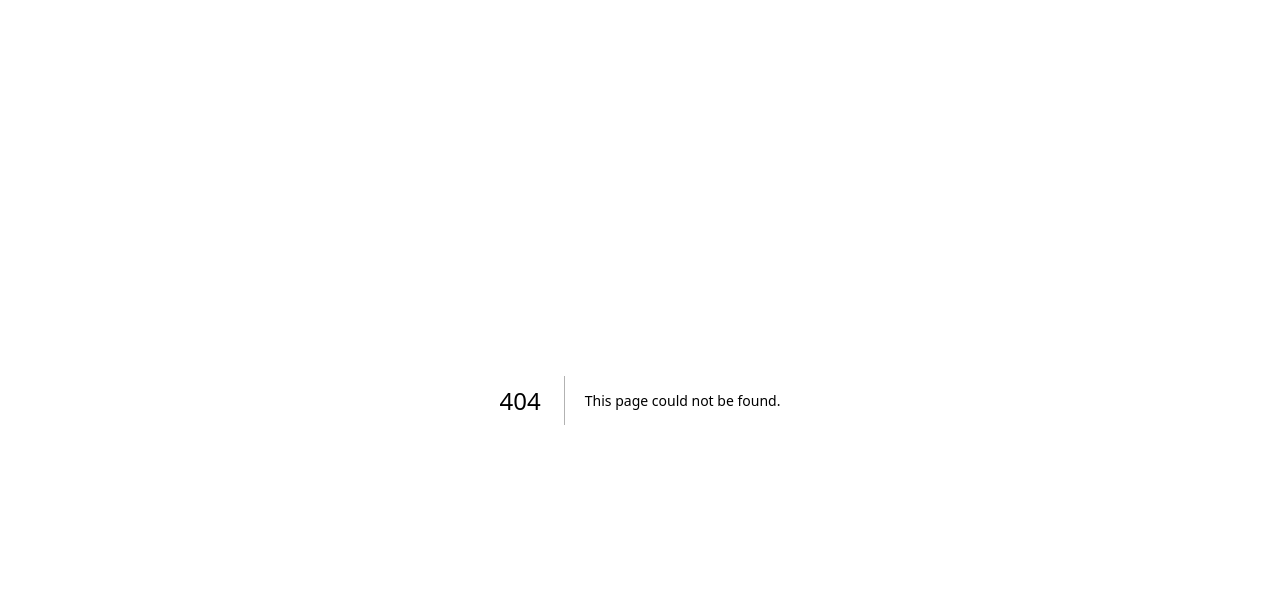
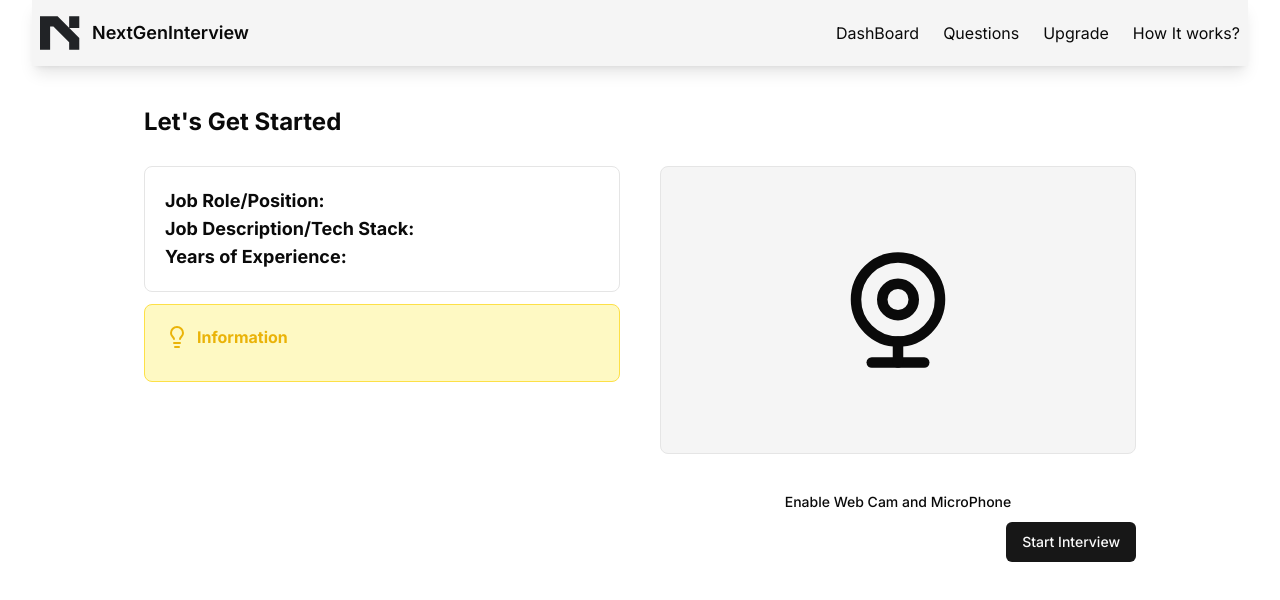
Before and after one commit to Vishalk990/AI-Interviewer-built-with-NextJs, a Next.js app: page /dashboard/interview/1 in a window 1280 px wide. Before the commit this address had no page. Shown: the top 600 px of the page. Built offline with nearby package versions, Linux system fonts and the light colour scheme; no server answers; the database is empty.

Commit message:
InterView start page added

```diff
--- a/app/dashboard/_components/AddNewInterview.jsx
+++ b/app/dashboard/_components/AddNewInterview.jsx
@@ -17,6 +17,7 @@
 import { MockInterview } from "@/utils/schema";
 import { useUser } from "@clerk/nextjs";
 import moment from "moment";
+import { useRouter } from "next/navigation";
 
 function AddNewInterview() {
   const [openDialog, setOpenDialog] = useState(false);
@@ -27,6 +28,7 @@
   const [jsonResponse, setJsonResponse] = useState([]);
   const [loading, setLoading] = useState(false);
 
+  const router = useRouter();
   const { user } = useUser();
 
   const onSubmit = async (e) => {
@@ -69,6 +71,8 @@
           setJobDesc("");
           setJobExperience("");
           setOpenDialog(false);
+
+          router.push(`dashboard/interview/${resp[0]?.mockId}`)
         }
       } catch (error) {
         console.error("Error:", error);
@@ -107,6 +111,7 @@
                   <div className="mt-7 my-3">
                     <label>Job Role/Position</label>
                     <Input
+                      className="my-2"
                       placeholder="Ex. Full Stack Developer"
                       required
                       value={jobPosition}
@@ -116,6 +121,7 @@
                   <div className="my-3">
                     <label>Job Description/Tech Stack(In Short)</label>
                     <Textarea
+                      className="my-2"
                       placeholder="Ex. React, Angular, NodeJs, NextJs"
                       required
                       value={jobDesc}
@@ -125,6 +131,7 @@
                   <div className="my-3">
                     <label>Years of Experience</label>
                     <Input
+                      className="my-2"
                       placeholder="Ex. 5"
                       type="number"
                       required
--- /dev/null
+++ b/app/dashboard/interview/[interviewid]/page.jsx
@@ -0,0 +1,96 @@
+"use client";
+import { Button } from "@/components/ui/button";
+import { db } from "@/utils/db";
+import { MockInterview } from "@/utils/schema";
+import { eq } from "drizzle-orm";
+import { Lightbulb, WebcamIcon } from "lucide-react";
+import Link from "next/link";
+import React, { useEffect, useState } from "react";
+import Webcam from "react-webcam";
+
+function Interview({ params }) {
+  const [interviewData, setInterviewData] = useState();
+  const [webCamEnabled, setWebCamEnabled] = useState(false);
+
+  useEffect(() => {
+    console.log(params.interviewid);
+    GetInterviewDetails();
+  }, []);
+
+  const GetInterviewDetails = async () => {
+    const result = await db
+      .select()
+      .from(MockInterview)
+      .where(eq(MockInterview.mockId, params.interviewid));
+
+    // console.log(result);
+    setInterviewData(result[0]);
+  };
+
+  return (
+    <div className="my-10">
+      <h2 className="font-bold text-2xl">Let&apos;s Get Started</h2>
+
+      <div className="grid grid-cols-1 md:grid-cols-2 gap-10">
+        <div className="flex flex-col my-5">
+          <div className="gap-5 rounded-lg  p-5 border mt-2 mb-3">
+            <h2 className="text-lg">
+              <strong>Job Role/Position: </strong>
+              {interviewData?.jobPosition}{" "}
+            </h2>
+            <h2 className="text-lg">
+              <strong>Job Description/Tech Stack: </strong>
+              {interviewData?.jobDesc}{" "}
+            </h2>
+            <h2 className="text-lg">
+              <strong>Years of Experience: </strong>
+              {interviewData?.jobExperience}{" "}
+            </h2>
+          </div>
+          <div className="p-5 border rounded-lg border-yellow-300 bg-yellow-100">
+            <h2 className="flex gap-2 items-center text-yellow-500">
+              <Lightbulb />
+              <strong>Information</strong>
+            </h2>
+            <h2 className="mt-3 text-yellow-500">
+              {process.env.NEXT_PUBLIC_INFORMATION}
+            </h2>
+          </div>
+        </div>
+
+        <div>
+          {webCamEnabled ? (
+            <Webcam
+              onUserMedia={() => setWebCamEnabled(true)}
+              onUserMediaError={() => setWebCamEnabled(false)}
+              mirrored={true}
+              style={{
+                height: 300,
+                width: 300,
+              }}
+            />
+          ) : (
+            <>
+              <WebcamIcon className="h-72 w-full my-7 p-20 bg-secondary rounded-lg border" />
+              <Button
+                variant="ghost"
+                className="w-full"
+                onClick={() => setWebCamEnabled(true)}
+              >
+                Enable Web Cam and MicroPhone
+              </Button>
+            </>
+          )}
+        </div>
+      </div>
+
+      <div className="flex justify-end items-end">
+        <Link href={`/dashboard/interview/${params.interviewid}/start`}>
+          <Button>Start Interview</Button>
+        </Link>
+      </div>
+    </div>
+  );
+}
+
+export default Interview;
--- /dev/null
+++ b/app/dashboard/interview/[interviewid]/start/_components/QuestionsSection.jsx
@@ -0,0 +1,30 @@
+import { Lightbulb } from "lucide-react";
+import React from "react";
+
+function QuestionsSection({ mockInterviewQuestion, activeQuestionIndex }) {
+  return (
+    <div className="p-5 border rounded-lg my-10">
+      <div className="grid grid-cols-2 md:grid-cols-3 lg:grid-cols-4 gap-5">
+        {mockInterviewQuestion?.map((question, index) => (
+          <h2
+            key={index}
+            className={`p-2 bg-secondary rounded-full text-xs md:text-sm text-center cursor-pointer
+                    ${activeQuestionIndex === index && `bg-black text-white`}`}
+          >
+            Question #{index + 1}
+          </h2>
+        ))}
+      </div>
+      <h2 className="my-5 text-sm md:text-md">{mockInterviewQuestion?.[activeQuestionIndex]?.Question}</h2>
+
+      <div className="p-5 border rounded-lg bg-blue-100 mt-20">
+        <h2 className="flex gap-2 items-center text-blue-500">
+            <Lightbulb/><strong>Note:</strong>
+        </h2>
+        <h2 className="text-sm text-blue-500 my-2">{process.env.NEXT_PUBLIC_QUESTION_NOTE}</h2>
+      </div>
+    </div>
+  );
+}
+
+export default QuestionsSection;
--- /dev/null
+++ b/app/dashboard/interview/[interviewid]/start/_components/RecordAnswerSection.jsx
@@ -0,0 +1,31 @@
+import { Button } from "@/components/ui/button";
+import Image from "next/image";
+import React from "react";
+import Webcam from "react-webcam";
+
+function RecordAnswerSection() {
+  return (
+    <div className="flex flex-col items-center justify-center">
+      <div className="flex flex-col mt-20 justify-center items-center bg-black rounded-lg p-5">
+        <Image
+          src={"/webcam.jpg"}
+          width={200}
+          height={200}
+          alt="webcam"
+          className="absolute"
+        />
+        <Webcam
+          mirrored={true}
+          style={{
+            height: 300,
+            width: "100%",
+            zIndex: 10,
+          }}
+        />
+      </div>
+      <Button variant="outline" className="my-10">Record Answer</Button>
+    </div>
+  );
+}
+
+export default RecordAnswerSection;
--- /dev/null
+++ b/app/dashboard/interview/[interviewid]/start/page.jsx
@@ -0,0 +1,44 @@
+"use client"
+import { db } from '@/utils/db';
+import { MockInterview } from '@/utils/schema';
+import { eq } from 'drizzle-orm';
+import React, { useEffect, useState } from 'react'
+import QuestionsSection from './_components/QuestionsSection';
+import RecordAnswerSection from './_components/RecordAnswerSection';
+
+function StartInterview({params}) {
+
+    const [interviewData,setInterviewData] = useState();
+    const [mockInterviewQuestion,setMockInterviewQuestion] = useState();
+    const [activeQuestionIndex,setActiveQuestionIndex] = useState(0);
+
+    useEffect(()=>{
+        GetInterviewDetails();
+    },[])
+
+    const GetInterviewDetails = async () => {
+        const result = await db
+          .select()
+          .from(MockInterview)
+          .where(eq(MockInterview.mockId, params.interviewid));
+
+          const jsonMockResponse = JSON.parse(result[0].jsonMockResponse);
+          console.log(jsonMockResponse);
+          setMockInterviewQuestion(jsonMockResponse);
+          setInterviewData(result[0]);
+
+    }
+  return (
+    <div>
+        <div className='grid grid-cols-1 md:grid-cols-2 gap-10'>
+            <QuestionsSection
+            mockInterviewQuestion={mockInterviewQuestion}
+            activeQuestionIndex={activeQuestionIndex}/>
+
+            <RecordAnswerSection/>
+        </div>
+    </div>
+  )
+}
+
+export default StartInterview
--- a/package.json
+++ b/package.json
@@ -24,6 +24,7 @@
     "next": "14.2.4",
     "react": "^18.3.1",
     "react-dom": "^18.3.1",
+    "react-webcam": "^7.2.0",
     "tailwind-merge": "^2.3.0",
     "tailwindcss-animate": "^1.0.7",
     "uuid": "^10.0.0"
```
Also changed, not shown: public/webcam.jpg (added), 1 other file (tests, documents, lock files or other folders).
